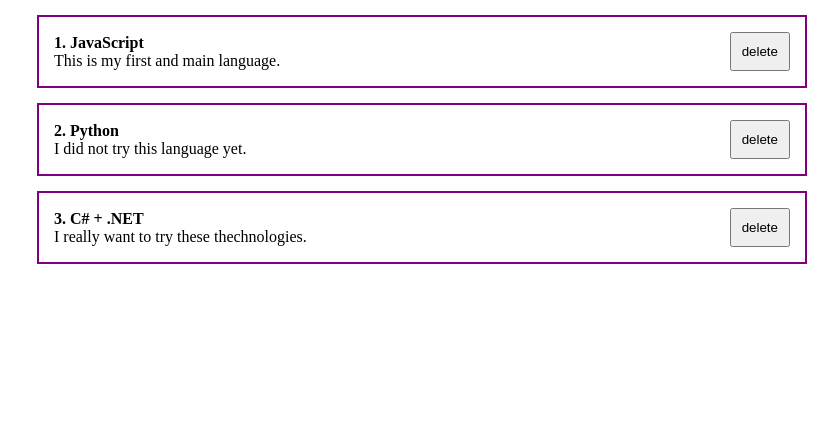
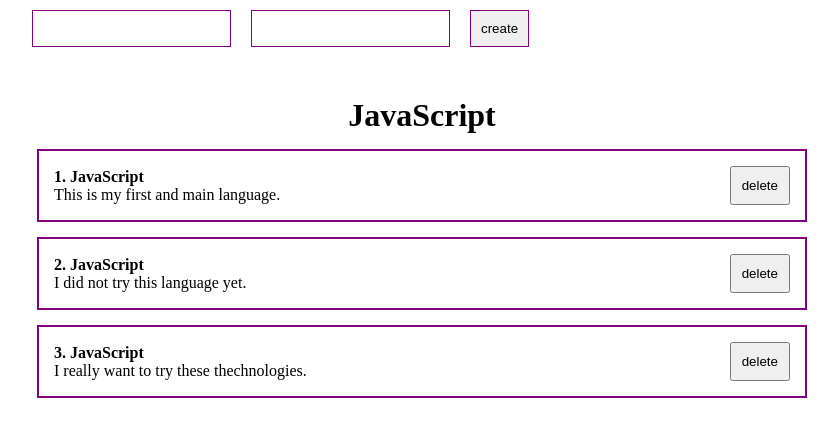
Before and after one commit to obkin/react-first-project, a React (Create React App) app: page / in a window 1280 px wide. Shown: the top 436 px of the page, without its empty margins (218-1056 px from the left). Built offline with nearby package versions, Linux system fonts and the light colour scheme.

Commit message:
created: own UI library / learned: how to create your own buttons, inputs

```diff
--- a/src/App.js
+++ b/src/App.js
@@ -1,17 +1,27 @@
 import React, { useState } from 'react';
-import PostItem from './components/PostItem';
+import PostList from './components/PostList';
+import MyButton from './components/UI/buttons/MyButton';
+import MyInput from './components/UI/inputs/MyInput';
 
 function App() {
 
-  const [posts, setPosts] = useState([
+  const [postsJS, setPostsJS] = useState([
     { id: 1, title: 'JavaScript', body: 'This is my first and main language.' },
-    { id: 2, title: 'Python', body: 'I did not try this language yet.' },
-    { id: 3, title: 'C# + .NET', body: 'I really want to try these thechnologies.' },
+    { id: 2, title: 'JavaScript', body: 'I did not try this language yet.' },
+    { id: 3, title: 'JavaScript', body: 'I really want to try these thechnologies.' },
   ]);
+
+  function createPost(e) {
+    e.preventDefault();
+    // ...
+  }
 
   return (
     <div className="App">
-      {posts.map(post => <PostItem post={post} key={post.id}/>)}
+      <MyInput/>
+      <MyInput/>
+      <MyButton>create</MyButton>
+      <PostList posts={postsJS} title={'JavaScript'}/>
     </div>
   );
 }
--- /dev/null
+++ b/src/components/PostList.jsx
@@ -0,0 +1,15 @@
+import React from 'react';
+import PostItem from './PostItem';
+
+const PostList = ({ posts, title }) => {
+    return (
+        <div>
+            <h1 style={{ textAlign: 'center', marginTop: '40px' }}>
+                {title}
+            </h1>
+            {posts.map(post => <PostItem post={post} key={post.id}/>)}
+        </div>
+    );
+};
+
+export default PostList;
--- /dev/null
+++ b/src/components/UI/buttons/MyButton.jsx
@@ -0,0 +1,12 @@
+import React from 'react';
+import classes from './MyButton.module.css';
+
+const MyButton = ({children, ...props}) => {
+    return (
+        <button {...props} className={classes.myButton}>
+            {children}
+        </button>
+    );
+};
+
+export default MyButton;
--- /dev/null
+++ b/src/components/UI/buttons/MyButton.module.css
@@ -0,0 +1,11 @@
+.myButton {
+    margin: 10px;
+    padding: 10px;
+    border: 1px solid purple;
+    cursor: pointer;
+    transition: .2s;
+}
+
+.myButton:hover {
+    scale: 1.02;
+}
--- /dev/null
+++ b/src/components/UI/inputs/MyInput.jsx
@@ -0,0 +1,10 @@
+import React from 'react';
+import classes from './MyInput.module.css';
+
+const MyInput = (props) => {
+    return (
+        <input className={classes.myInput}/>
+    );
+};
+
+export default MyInput;
--- /dev/null
+++ b/src/components/UI/inputs/MyInput.module.css
@@ -0,0 +1,10 @@
+.myInput {
+    margin: 10px;
+    padding: 10px;
+    border: 1px solid purple;
+    transition: .2s;
+}
+
+.myInput:hover {
+    scale: 1.02;
+}
```
